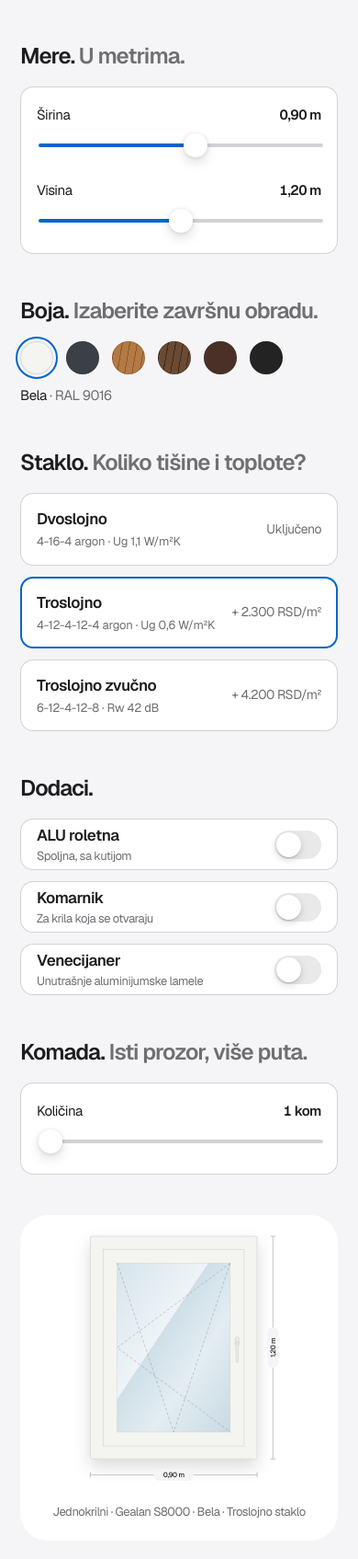
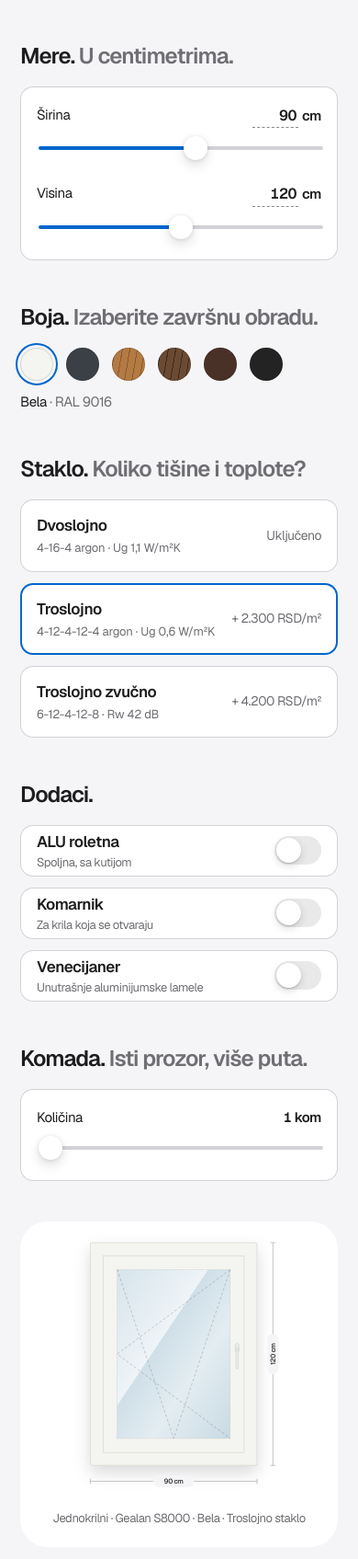
Before and after one commit to lazamilo/pech-mis, a plain HTML site: page index.html in a window 390 px wide. Shown: the part 8430-10125 px from the top of the page at 92% size. Drawn offline with nearby package versions, Linux system fonts and the light colour scheme.

Commit message:
Configurator sizes in centimeters, typeable width/height
Width and height show in cm ("115 cm") in the fields, drawing and inquiry
e-mail. Tapping the number opens a numeric field (numeric keypad on
phones); the value applies on Enter or leaving the field and is clamped
to the window type's range. Slider and number stay in sync.

Co-Authored-By: Claude Opus 5.5 <noreply@anthropic.com>

```diff
--- a/index.html
+++ b/index.html
@@ -186,6 +186,13 @@ p{margin:0}
 .rng{display:grid;gap:6px}
 .rng .top{display:flex;justify-content:space-between;font-size:15px}
 .rng output{font-weight:600}
+/* width/height: tap the number to type it (numeric keypad on phones) */
+.rng .num{display:inline-flex;align-items:baseline;gap:4px;font-weight:600}
+.rng .num input{width:4.6ch;padding:0 2px 1px;border:0;border-bottom:1px dashed #86868B;border-radius:0;background:transparent;
+  font-size:16px;font-weight:600;text-align:right;-moz-appearance:textfield;appearance:textfield;cursor:text}
+.rng .num input::-webkit-outer-spin-button,.rng .num input::-webkit-inner-spin-button{-webkit-appearance:none;margin:0}
+.rng .num input:hover{border-bottom-color:var(--ink)}
+.rng .num input:focus{outline:none;border-bottom:2px solid var(--link);padding-bottom:0}
 input[type=range]{-webkit-appearance:none;appearance:none;width:100%;height:28px;background:transparent;cursor:pointer;--p:50%}
 input[type=range]::-webkit-slider-runnable-track{height:4px;border-radius:4px;background:linear-gradient(90deg,var(--link) var(--p),var(--hair) var(--p))}
 input[type=range]::-moz-range-track{height:4px;border-radius:4px;background:linear-gradient(90deg,var(--link) var(--p),var(--hair) var(--p))}
@@ -462,10 +469,10 @@ footer{background:var(--mist);font-size:12px;color:var(--gray);letter-spacing:-.
           <div class="opts two" id="profiles"></div>
         </div>
         <div class="step">
-          <h3>Mere. <span>U metrima.</span></h3>
+          <h3>Mere. <span>U centimetrima.</span></h3>
           <div class="sizes">
-            <div class="rng"><div class="top"><label for="w">Širina</label><output id="wOut" for="w" class="tnum">0,90 m</output></div><input type="range" id="w" min="400" max="1300" step="10" value="900"></div>
-            <div class="rng"><div class="top"><label for="h">Visina</label><output id="hOut" for="h" class="tnum">1,20 m</output></div><input type="range" id="h" min="400" max="2000" step="10" value="1200"></div>
+            <div class="rng"><div class="top"><label for="w">Širina</label><span class="num"><input type="number" id="wNum" class="tnum" inputmode="numeric" enterkeyhint="done" min="40" max="130" step="1" value="90" aria-label="Širina u centimetrima"><span>cm</span></span></div><input type="range" id="w" min="400" max="1300" step="10" value="900"></div>
+            <div class="rng"><div class="top"><label for="h">Visina</label><span class="num"><input type="number" id="hNum" class="tnum" inputmode="numeric" enterkeyhint="done" min="40" max="200" step="1" value="120" aria-label="Visina u centimetrima"><span>cm</span></span></div><input type="range" id="h" min="400" max="2000" step="10" value="1200"></div>
           </div>
         </div>
         <div class="step">
@@ -751,7 +758,7 @@ const $ = (s, r = document) => r.querySelector(s);
 const $$ = (s, r = document) => [...r.querySelectorAll(s)];
 const nf = new Intl.NumberFormat('sr-Latn-RS');
 const nf2 = new Intl.NumberFormat('sr-Latn-RS', { minimumFractionDigits: 2, maximumFractionDigits: 2 });
-const mt = mm => nf2.format(mm / 1000) + ' m';   /* sizes are kept in mm internally, shown in meters */
+const cm = mm => Math.round(mm / 10) + ' cm';   /* sizes are kept in mm internally, shown in centimeters */
 const reduce = matchMedia('(prefers-reduced-motion: reduce)').matches;
 const MAIL = 'pechmis77@gmail.com';
 
@@ -835,7 +842,7 @@ $('#colors').innerHTML = COLORS.map(c =>
 $('#glass').innerHTML = GLASS.map(g =>
   `<div class="opt"><input type="radio" name="glass" id="g-${g.id}" value="${g.id}" ${g.id === st.glass ? 'checked' : ''}><label for="g-${g.id}"><span><b>${g.name}</b><small>${g.sub}</small></span><span class="r">${g.r}</span></label></div>`).join('');
 
-const wIn = $('#w'), hIn = $('#h'), qIn = $('#qty');
+const wIn = $('#w'), hIn = $('#h'), qIn = $('#qty'), wNum = $('#wNum'), hNum = $('#hNum');
 const setP = el => el.style.setProperty('--p', ((el.value - el.min) / (el.max - el.min) * 100) + '%');
 
 function calc() {
@@ -908,8 +915,8 @@ function draw() {
   const dy = y + hh + 30, dx = x + ww + 30;
   o.push(`<g stroke="#86868B" stroke-width=".8" fill="none"><path d="M${x} ${dy}H${x + ww}M${x} ${dy - 5}v10M${x + ww} ${dy - 5}v10"/><path d="M${dx} ${y}V${y + hh}M${dx - 5} ${y}h10M${dx - 5} ${y + hh}h10"/></g>
     <g font-family="Geist, sans-serif" font-size="13" font-weight="500" fill="#1D1D1F">
-    <rect x="${x + ww / 2 - 38}" y="${dy - 11}" width="76" height="22" rx="11" fill="#F5F5F7"/><text x="${x + ww / 2}" y="${dy + 4.5}" text-anchor="middle">${mt(st.w)}</text>
-    <g transform="translate(${dx} ${y + hh / 2}) rotate(-90)"><rect x="-38" y="-11" width="76" height="22" rx="11" fill="#F5F5F7"/><text y="4.5" text-anchor="middle">${mt(st.h)}</text></g></g>`);
+    <rect x="${x + ww / 2 - 38}" y="${dy - 11}" width="76" height="22" rx="11" fill="#F5F5F7"/><text x="${x + ww / 2}" y="${dy + 4.5}" text-anchor="middle">${cm(st.w)}</text>
+    <g transform="translate(${dx} ${y + hh / 2}) rotate(-90)"><rect x="-38" y="-11" width="76" height="22" rx="11" fill="#F5F5F7"/><text y="4.5" text-anchor="middle">${cm(st.h)}</text></g></g>`);
   if (st.qty > 1) o.push(`<g font-family="Geist, sans-serif"><rect x="510" y="20" width="64" height="30" rx="15" fill="#E3171B"/><text x="542" y="40" text-anchor="middle" font-size="14" font-weight="600" fill="#fff">× ${st.qty}</text></g>`);
   svg.innerHTML = o.join('');
 }
@@ -920,7 +927,9 @@ function render(kick) {
   st.w = Math.min(Math.max(st.w, T.w[0]), T.w[1]); st.h = Math.min(Math.max(st.h, T.h[0]), T.h[1]);
   wIn.value = st.w; hIn.value = st.h; qIn.value = st.qty; setP(wIn); setP(hIn); setP(qIn);
   const r = calc();
-  $('#wOut').textContent = mt(st.w); $('#hOut').textContent = mt(st.h);
+  wNum.min = T.w[0] / 10; wNum.max = T.w[1] / 10; hNum.min = T.h[0] / 10; hNum.max = T.h[1] / 10;
+  if (document.activeElement !== wNum) wNum.value = Math.round(st.w / 10);
+  if (document.activeElement !== hNum) hNum.value = Math.round(st.h / 10);
   $('#qOut').textContent = st.qty + ' kom';
   $('#colorName').innerHTML = `${r.C.name} <span>· ${r.C.ral}</span>`;
   $('#cap').textContent = `${T.name} · ${r.P.name} · ${r.C.name} · ${r.G.name} staklo${st.roller ? ' · roletna' : ''}${st.mesh ? ' · komarnik' : ''}${st.blind ? ' · venecijaner' : ''}`;
@@ -944,9 +953,21 @@ $('#cfgForm').addEventListener('input', e => {
   else if (t.id === 'w') { st.w = +t.value; kick = false; }
   else if (t.id === 'h') { st.h = +t.value; kick = false; }
   else if (t.id === 'qty') { st.qty = +t.value; kick = false; }
+  else if (t.id === 'wNum' || t.id === 'hNum') return;   /* typed sizes apply on Enter / leaving the field */
   else if (['roller', 'mesh', 'blind'].includes(t.id)) st[t.id] = t.checked;
   else return;
   render(kick);
+});
+
+/* typed width/height: applied on Enter or blur, clamped to the type's range (render does the clamping) */
+[[wNum, 'w'], [hNum, 'h']].forEach(([el, key]) => {
+  el.addEventListener('focus', () => el.select());
+  el.addEventListener('keydown', e => { if (e.key === 'Enter') { e.preventDefault(); el.blur(); } });
+  el.addEventListener('blur', () => {
+    const v = parseFloat(String(el.value).replace(',', '.'));
+    if (Number.isFinite(v)) st[key] = Math.round(v) * 10;
+    render(true);
+  });
 });
 
 /* product tiles preselect a window type */
@@ -960,7 +981,7 @@ $$('[data-topic]').forEach(a => a.addEventListener('click', () => { $('#cTopic')
 /* save + lead */
 const code = () => { const r = calc(); return `PM-${r.T.code}-${r.P.code}-${st.w}×${st.h}-${r.C.code}${st.qty > 1 ? '-x' + st.qty : ''}`; };
 const describe = () => { const r = calc(); return [
-  `Konfiguracija: ${code()}`, `Tip: ${r.T.name}`, `Profil: ${r.P.name}`, `Mere: ${mt(st.w)} × ${mt(st.h)}`, `Količina: ${st.qty} kom`,
+  `Konfiguracija: ${code()}`, `Tip: ${r.T.name}`, `Profil: ${r.P.name}`, `Mere: ${cm(st.w)} × ${cm(st.h)}`, `Količina: ${st.qty} kom`,
   `Boja: ${r.C.name} (${r.C.ral})`, `Staklo: ${r.G.name}`,
   `Dodaci: ${[st.roller && 'ALU roletna', st.mesh && 'komarnik', st.blind && 'venecijaner'].filter(Boolean).join(', ') || 'bez dodataka'}`,
   `Okvirna cena: ${nf.format(r.lo)} – ${nf.format(r.hi)} RSD`].join('\n'); };
```
